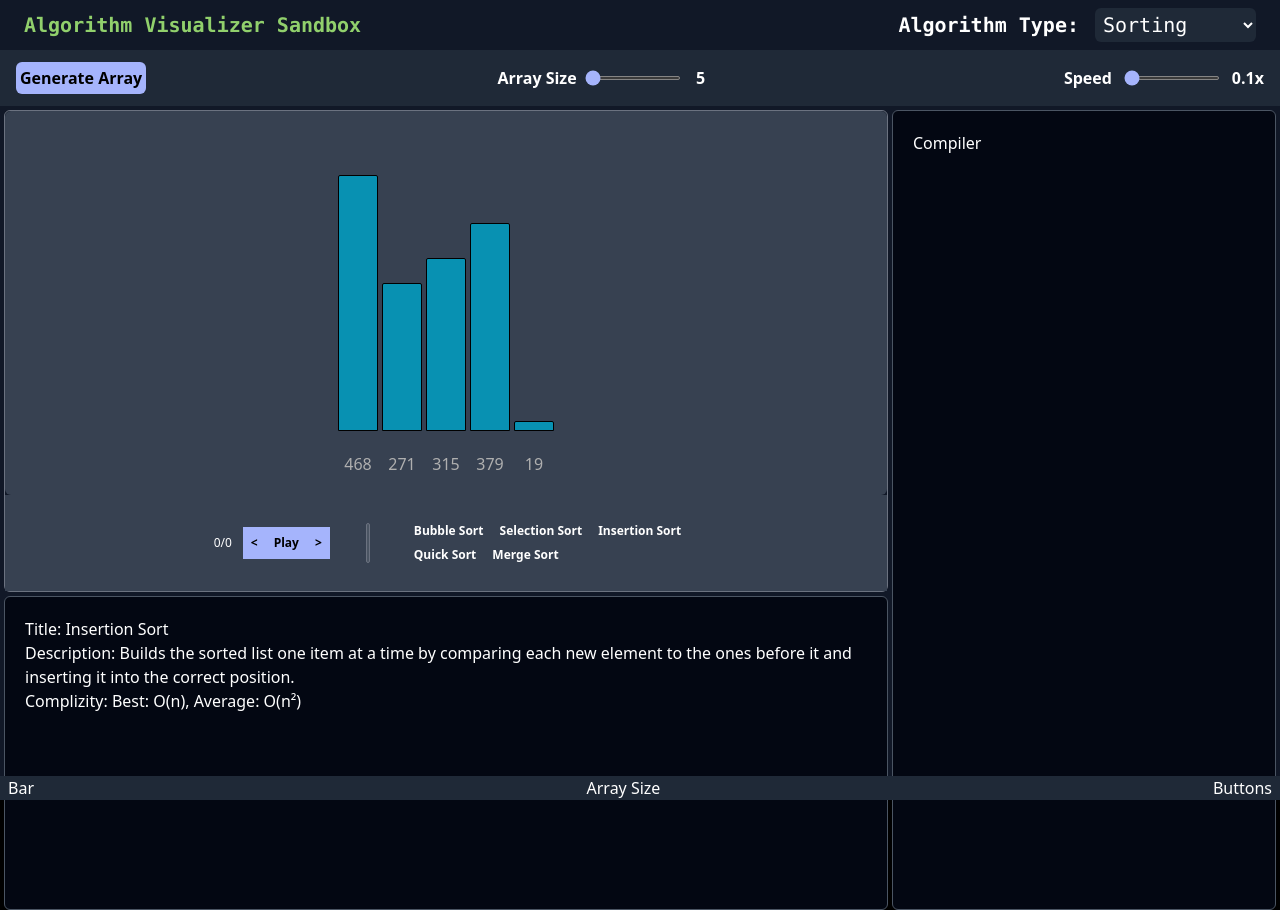
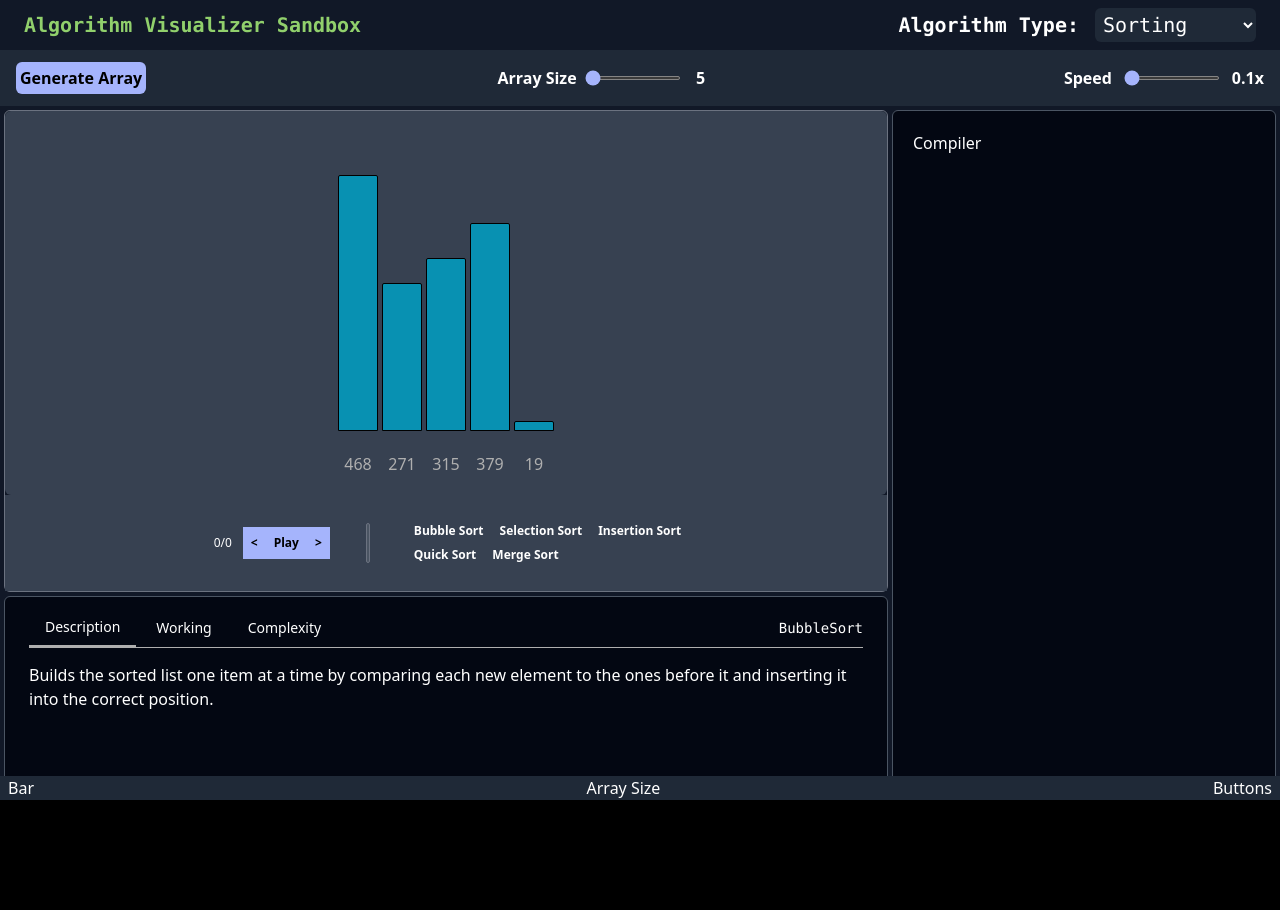
Before and after one commit to UzairHilal/Algorithm-Visualizer-Sandbox, a React (Vite) app: page / in a window 1280 px wide. After the commit the page ends 800 px from the top, so only its background shows below. Built offline with nearby package versions, Linux system fonts and the light colour scheme.

Commit message:
update/ui,infopanel

```diff
--- a/src/App.jsx
+++ b/src/App.jsx
@@ -13,7 +13,7 @@ const App = () => {
   const [speed, setSpeed] = useState(5);  // 100 = 1x , 200 =2x , 300 = 3x etc
 
   return (
-    <main className=" bg-gray-900 h-[100vh]">
+    <main className=" bg-gray-900 h-[100vh] overflow-hidden">
       <Header />
       {/* TODO: Organize the props below*/}
       <ControlPanel
@@ -26,7 +26,7 @@ const App = () => {
       />
       <div className="flex ">
         <div className="flex-1 ">
-          <div className="border border-gray-500 rounded-md my-1 ml-1">
+          <div className="border border-gray-500 rounded-md my-1 ml-1 h-auto">
             <VisualizationCanvas array={array} arraySize={arraySize} />
             <Controls
               currentAlgorithm={currentAlgorithm}
@@ -40,7 +40,7 @@ const App = () => {
             />
           </div>
           <div className="h-[19.6rem] ml-1">
-            <InfoPanel className="infopanel border border-gray-500 rounded-md" />
+            <InfoPanel currentAlgorithm={currentAlgorithm} className="infopanel border border-gray-500 rounded-md" />
           </div>
         </div>
         <div className="mt-1 mr-1">
--- a/src/components/Compiler.jsx
+++ b/src/components/Compiler.jsx
@@ -1,7 +1,7 @@
 const Compiler = ({ className }) => {
   return (
     <div
-      className={`absolute top-0 translate-x-1 h-full sm:relative sm:w-64 lg:w-96 border border-gray-600 bg-gray-950 p-5 overflow-hidden ${className}`}
+      className={`hidden sm:block top-0 translate-x-1 h-full sm:relative sm:w-64 lg:w-96 border border-gray-600 bg-gray-950 p-5 overflow-hidden ${className}`}
     >
       <h1>Compiler</h1>
     </div>
--- a/src/components/Header.jsx
+++ b/src/components/Header.jsx
@@ -8,7 +8,7 @@ const Header = () => {
           <strong className="text-[#91D06C] text-center text-sm md:text-xl underline md:no-underline">Algorithm Visualizer Sandbox</strong>
         </div>
 
-        <div className="flex flex-col sm:flex-row sm:items-center gap-1 sm:gap-2">
+        <div className="flex sm:flex-row sm:items-center gap-1 sm:gap-2">
           <div >
             <strong className="mx-2 text-xs md:text-sm lg:text-xl">Algorithm Type:</strong>
           </div>
--- a/src/components/InfoPanel.jsx
+++ b/src/components/InfoPanel.jsx
@@ -1,14 +1,85 @@
-// sm:w-52 lg:w-72
+import { useState } from "react";
 import { algorithmInfo } from "../constants/algorithmInfo";
-const InfoPanel = ({ className }) => {
+const InfoPanel = ({ className, currentAlgorithm }) => {
+  const [activeTab, setActiveTab] = useState(0);
+
   return (
     <div
-      className={`w-full h-full sm:w-full border border-gray-600 bg-gray-950  ${className}`}
+      className={`w-full h-full sm:w-full border border-gray-600 bg-gray-950 px-6 py-3 ${className}`}
     >
-      <div className="p-5 w-full flex flex-col overflow-hidden">
-        <h1>Title: {algorithmInfo.insertionSort.name}</h1>
-        <h1>Description: {algorithmInfo.insertionSort.description}</h1>
-        <h1>Complizity: {algorithmInfo.insertionSort.complexity.time}</h1>
+      <div className="-mb-px border-b border-gray-200">
+        <div role="tablist" className="flex gap-1">
+          <button
+            role="tab"
+            className={`border-blue-600 px-4 py-2 text-sm font-medium text-blue-600 transition-colors hover:text-blue-700 ${
+              activeTab === 0 ? `border-b-2` : `border-b-0`
+            }`}
+            aria-selected={activeTab === 0}
+            onClick={() => {
+              setActiveTab(0);
+            }}
+          >
+            Description
+          </button>
+
+          <button
+            role="tab"
+            className={`border-blue-600 px-4 py-2 text-sm font-medium text-blue-600 transition-colors hover:text-blue-700 ${
+              activeTab === 1 ? `border-b-2` : `border-b-0`
+            }`}
+            aria-selected={activeTab === 1}
+            onClick={() => {
+              setActiveTab(1);
+            }}
+          >
+            Working
+          </button>
+
+          <button
+            role="tab"
+            className={`border-blue-600 px-4 py-2 text-sm font-medium text-blue-600 transition-colors hover:text-blue-700 ${
+              activeTab === 2 ? `border-b-2` : `border-b-0`
+            }`}
+            aria-selected={activeTab === 2}
+            onClick={() => {
+              setActiveTab(2);
+            }}
+          >
+            Complexity
+          </button>
+          <div className="w-full text-sm flex flex-col justify-center items-end font-mono">
+            <p>{currentAlgorithm}</p>
+          </div>
+        </div>
+      </div>
+
+      <div role="tabpanel" className="mt-4 overflow-hidden">
+        <div className="">
+          <div
+            className={`description ${activeTab === 0 ? `block` : `hidden`}`}
+          >
+            <p className="w-full text-white ">
+              {algorithmInfo.insertionSort.description}
+            </p>
+          </div>
+          <div className={`working ${activeTab === 1 ? `block` : `hidden`}`}>
+            <p className="text-white">{algorithmInfo.insertionSort.working}</p>
+          </div>
+          <div
+            className={`complexity ${
+              activeTab === 2 ? `block` : `hidden`
+            } flex justify-center items-center gap-6 sm:justify-start`}
+          >
+            <p className="text-white">
+              {algorithmInfo.insertionSort.complexity.time.worst}
+            </p>
+            <img
+              src={algorithmInfo.insertionSort.complexity.image}
+              alt="insertion sort complexity graph"
+              className="w-56 h-56 invert"
+            />
+          </div>
+        </div>
       </div>
     </div>
   );
--- a/src/constants/algorithmInfo.js
+++ b/src/constants/algorithmInfo.js
@@ -2,25 +2,86 @@ export const algorithmInfo = {
     insertionSort: {
         name: "Insertion Sort",
         description: "Builds the sorted list one item at a time by comparing each new element to the ones before it and inserting it into the correct position.",
+        working: [
+            "Start from the second element (index 1), treat the first element as sorted.",
+            "Pick the current element as the 'key'.",
+            "Compare the key with each element to its left, shifting them right if they are greater.",
+            "Insert the key into its correct position.",
+            "Repeat for all remaining elements until the entire array is sorted."
+        ],
         complexity: {
-            time: "Best: O(n), Average: O(n²)",
-            space: "O(1)"
-        }
+            time: {
+                best: "O(n)",       // Already sorted
+                average: "O(n²)",
+                worst: "O(n²)"      // Reverse sorted
+            },
+            space: "O(1)" ,
+            image: "src/assets/images/time-complexity-insertion-sort.png"
+
+                     // In-place sorting
+        },
+        stable: true,
+        inPlace: true,
+        useCases: [
+            "Small datasets",
+            "Nearly sorted arrays",
+            "Real-time / online sorting (data arriving one by one)"
+        ]
     },
+
     mergeSort: {
         name: "Merge Sort",
-        description: "A Divide and Conquer algorithm that recursively splits the array in half, sorts the halves, and then merges them back together.",
+        description: "A Divide and Conquer algorithm that recursively splits the array in half, sorts each half, and merges them back in sorted order.",
+        working: [
+            "Divide the array into two halves by finding the midpoint.",
+            "Recursively apply merge sort to the left half.",
+            "Recursively apply merge sort to the right half.",
+            "Merge the two sorted halves: compare elements one by one and place the smaller one first.",
+            "Continue merging until the entire array is reconstructed in sorted order."
+        ],
         complexity: {
-            time: "O(n log n)",
-            space: "O(n)"
-        }
+            time: {
+                best: "O(n log n)",
+                average: "O(n log n)",
+                worst: "O(n log n)"  // Consistent performance
+            },
+            space: "O(n)"            // Needs auxiliary array for merging
+        },
+        stable: true,
+        inPlace: false,
+        useCases: [
+            "Large datasets",
+            "Linked lists (preferred over Quick Sort)",
+            "External sorting (data too large for memory)",
+            "When stable sort is required"
+        ]
     },
+
     quickSort: {
         name: "Quick Sort",
-        description: "Picks an element as a 'pivot' and partitions the array so that elements smaller than the pivot are on the left and larger are on the right.",
+        description: "A Divide and Conquer algorithm that picks a 'pivot' element and partitions the array so smaller elements go left and larger ones go right, then recursively sorts each side.",
+        working: [
+            "Choose a pivot element (commonly last, first, or median element).",
+            "Partition the array: move all elements smaller than the pivot to its left, and all greater elements to its right.",
+            "The pivot is now in its final sorted position.",
+            "Recursively apply quick sort to the left sub-array (elements < pivot).",
+            "Recursively apply quick sort to the right sub-array (elements > pivot).",
+            "Base case: sub-arrays of size 0 or 1 are already sorted."
+        ],
         complexity: {
-            time: "Average: O(n log n), Worst: O(n²)",
-            space: "O(log n)"
-        }
+            time: {
+                best: "O(n log n)",
+                average: "O(n log n)",
+                worst: "O(n²)"       // When pivot is always the smallest or largest
+            },
+            space: "O(log n)"        // Recursive call stack
+        },
+        stable: false,
+        inPlace: true,
+        useCases: [
+            "General-purpose sorting (fastest in practice for most inputs)",
+            "Large datasets that fit in memory",
+            "When average-case performance matters more than worst-case"
+        ]
     }
 };
```
Also changed, not shown: src/assets/images/time-complexity-insertion-sort.png (added).
